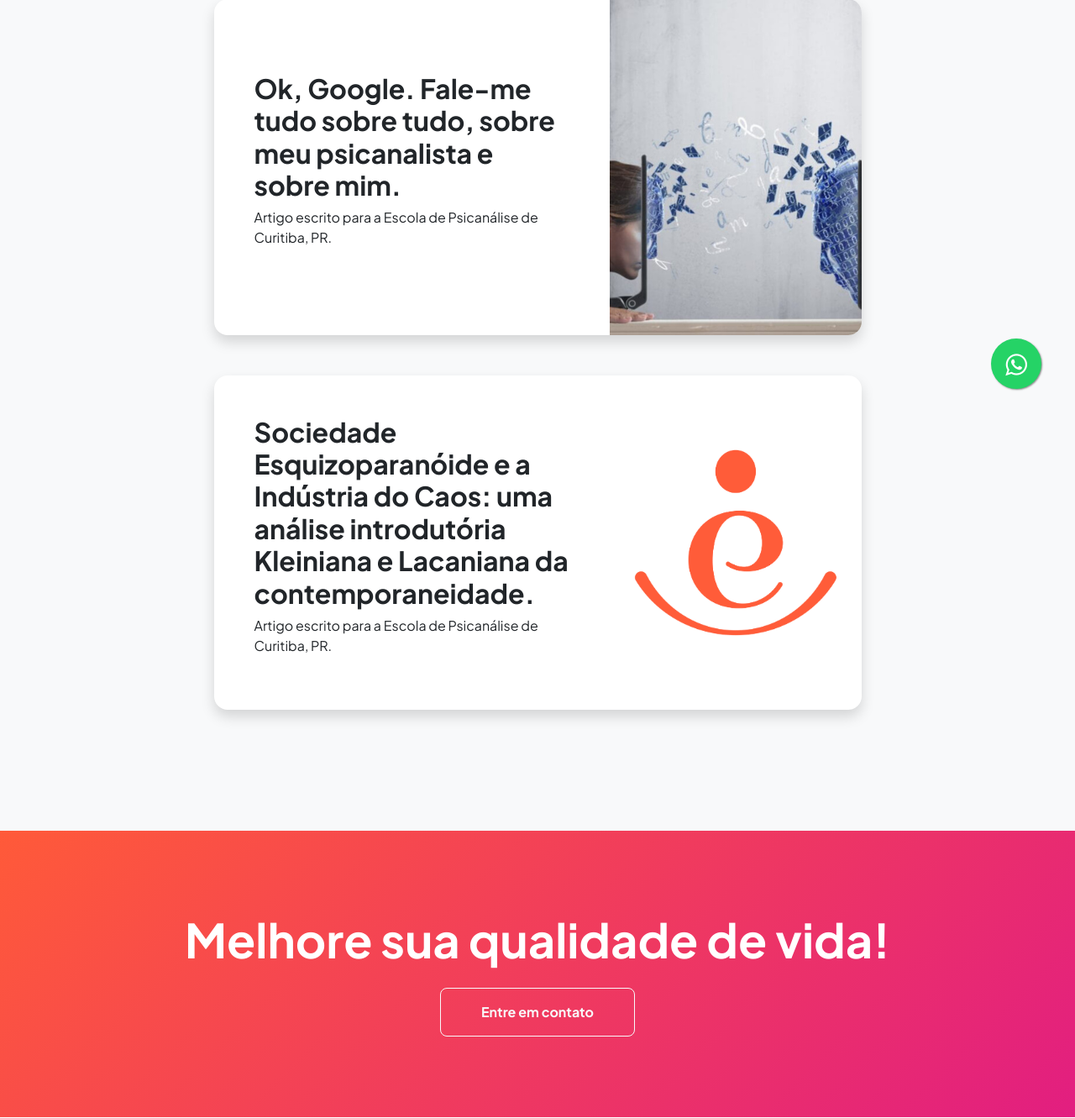
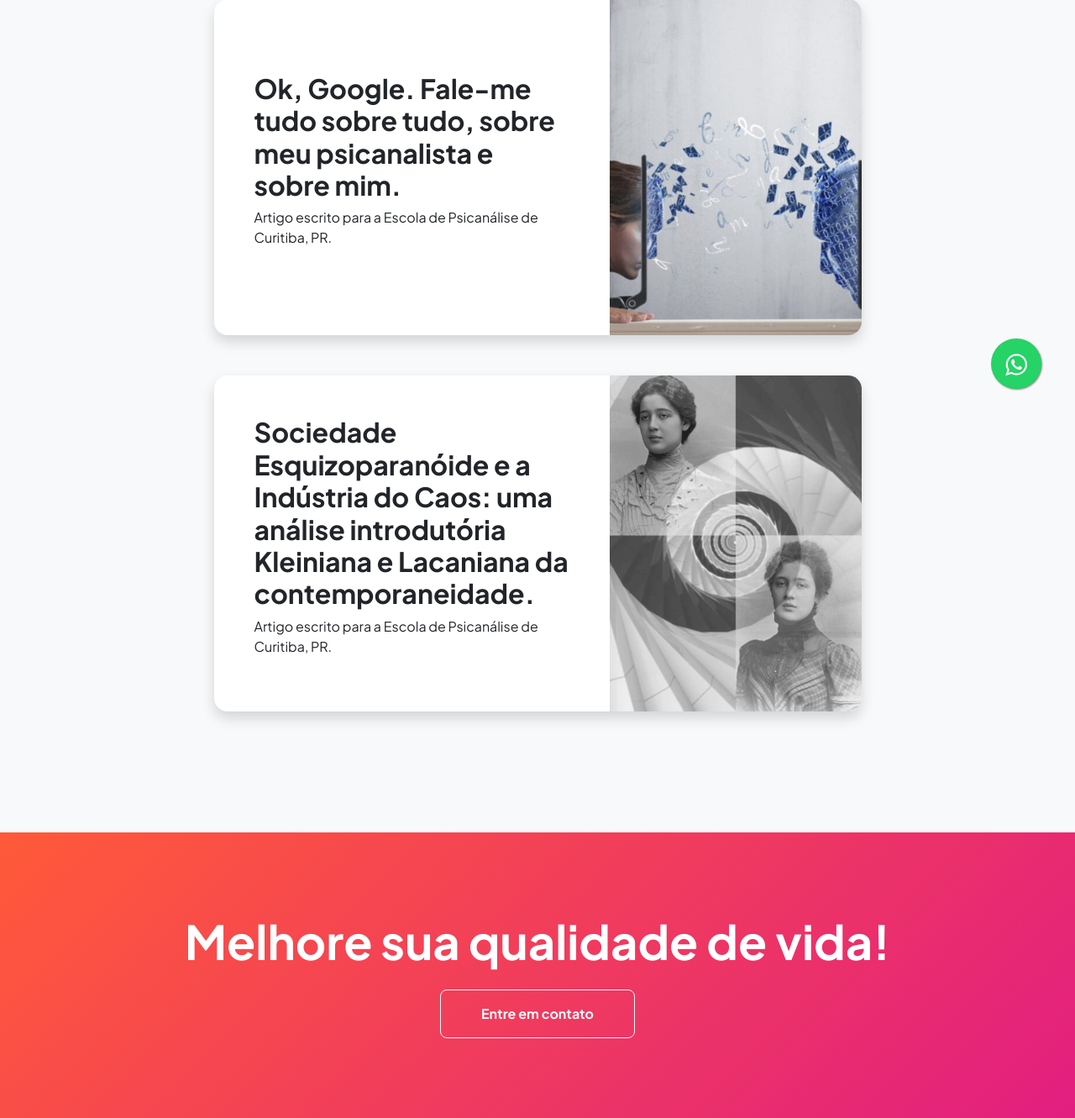
Before and after one commit to emorycardozo/hellen-homepage, a Flask app: page /artigos in a window 1280 px wide. Shown: the part 297-1628 px from the top of the page at 84% size. Run offline with Flask 2, Linux system fonts and the light colour scheme; some libraries are stand-ins or nearby versions.

Commit message:
adiciona imagem artigo 2

```diff
--- a/templates/artigos.html
+++ b/templates/artigos.html
@@ -109,7 +109,7 @@
                                             uma análise introdutória Kleiniana e Lacaniana da contemporaneidade.</h2>
                                         <p>Artigo escrito para a Escola de Psicanálise de Curitiba, PR.</p>
                                     </div>
-                                    <img class="img-fluid" src="static/assets/elemento-hellen-monarcha-md.png"
+                                    <img class="img-fluid" src="static/assets/sociedade-esquizoparanoide.png"
                                         width="300em" alt="elemento-hellen-monarcha" />
                                 </div>
                             </div>
```
